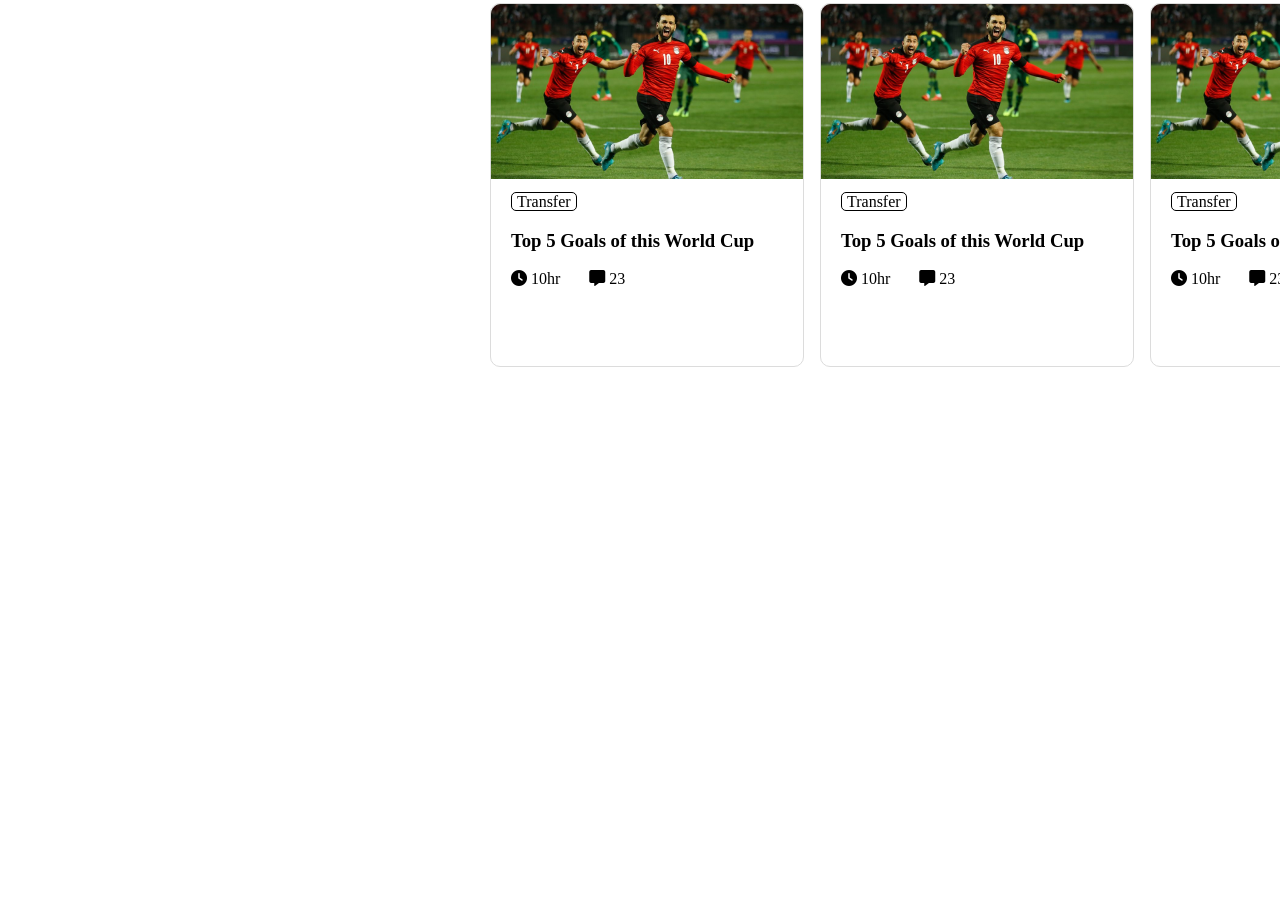
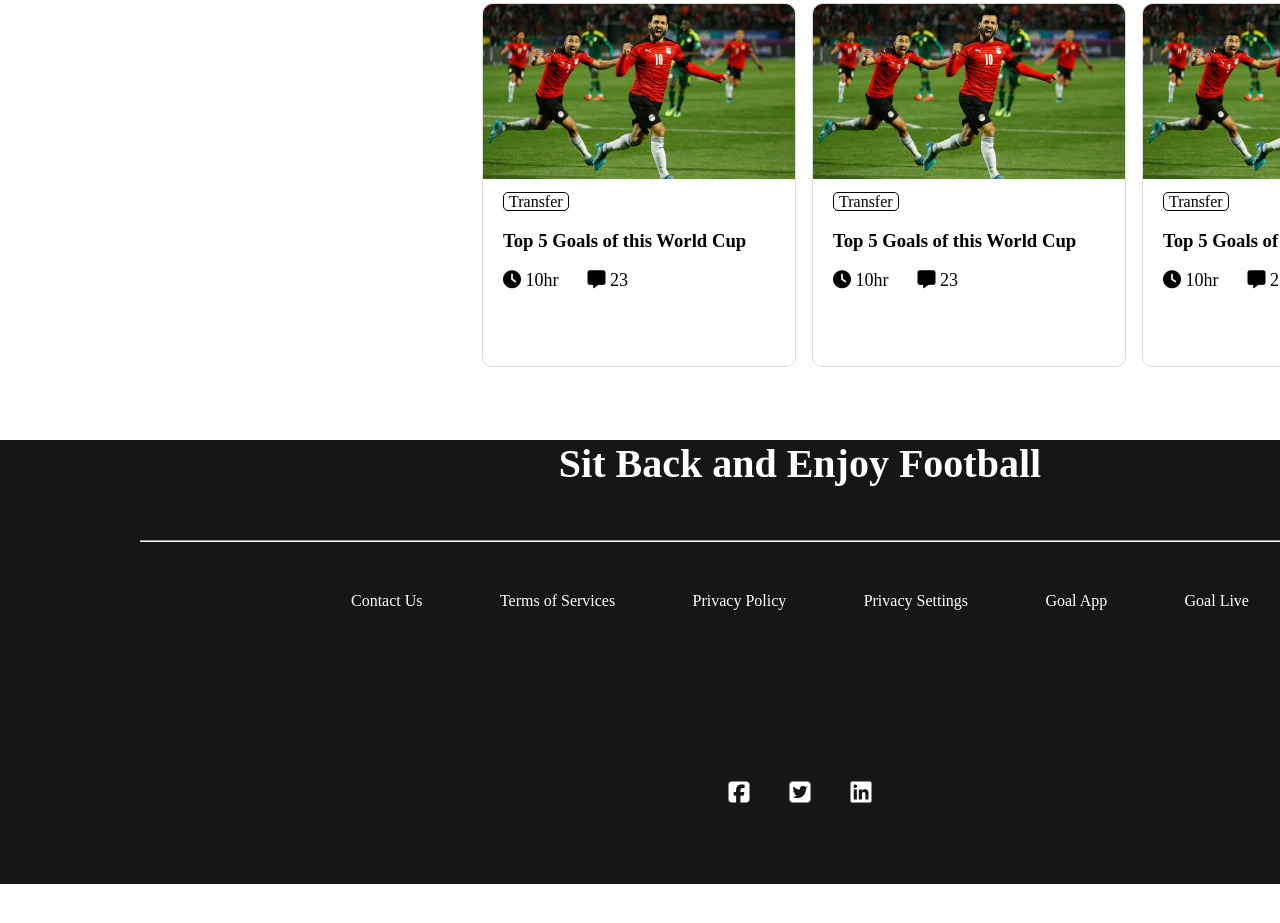
Before and after one commit to AbdullahWins/world-cup-responsive, a plain HTML site: page index.html in a window 1280 px wide. Shown: the part 1591-2514 px from the top of the page. Drawn offline with Linux system fonts and the light colour scheme; a web font is replaced by a local one.

Commit message:
footer half done

```diff
--- a/css/main.css
+++ b/css/main.css
@@ -7,6 +7,8 @@ body {
     height: 2534px;
     font-family: 'Gentium Book Plus', serif;
     background-color: white;
+    margin: 0;
+    padding: 0;
 }
 
 /* Banner */
@@ -103,6 +105,7 @@ body {
 }
 
 .blog p {
+    font-size: 18px;
     display: inline;
     margin-right: 25px;
 }
@@ -121,3 +124,52 @@ body {
     color: black;
     font-weight: 500;
 }
+
+
+/*-------------------
+     Footer Section
+------------------ */
+
+.footer {
+    width: 1600px;
+    height: 444px;
+    background-color: #161616;
+}
+
+.footer-text {
+    font-size: 40px;
+    text-align: center;
+    color: white;
+}
+
+hr {
+    margin: 50px 140px 50px 140px;
+}
+
+.footer-links {
+    display: flex;
+    justify-content: space-between;
+    margin: 50px 351px;
+    text-align: center;
+}
+
+.footer-links a {
+    font-size: 16px;
+    color: white;
+    text-decoration: none;
+}
+
+.contacts {
+    display: flex;
+    justify-content: center;
+    margin-top: 150px;
+    text-align: center;
+}
+
+.contacts a {
+    margin: 20px;
+    font-size: 24px;
+    text-decoration: none;
+    color: white;
+    background-color: #161616;
+}
--- a/index.html
+++ b/index.html
@@ -36,7 +36,7 @@
         <a href="">All Group</a>
         <a id="blog" href="">Blog</a>
       </div>
-      <div class="blogs">
+      <article class="blogs">
         <div class="blog">
           <img src="assets/Blog Image.png" alt="" />
           <div class="info">
@@ -118,7 +118,30 @@
             <p><i class="fa-solid fa-message"></i> 23</p>
           </div>
         </div>
+      </article>
+    </section>
+    <footer class="footer">
+      <h4 class="footer-text">Sit Back and Enjoy Football</h4>
+      <hr />
+      <div class="footer-links">
+        <a href="">Contact Us</a>
+        <a href="">Terms of Services</a>
+        <a href="">Privacy Policy</a>
+        <a href="">Privacy Settings</a>
+        <a href="">Goal App</a>
+        <a href="">Goal Live</a>
       </div>
-    </section>
+      <div class="contacts">
+        <a target="_blank" href="https:/facebook.com/AbdullahWins"
+          ><i class="fa-brands fa-facebook-square"></i
+        ></a>
+        <a target="_blank" href="https:/twitter.com/AbdullahWins"
+          ><i class="fa-brands fa-twitter-square"></i
+        ></a>
+        <a target="_blank" href="https:/linkedin.com/in/AbdullahWins"
+          ><i class="fa-brands fa-linkedin"></i
+        ></a>
+      </div>
+    </footer>
   </body>
 </html>
```
